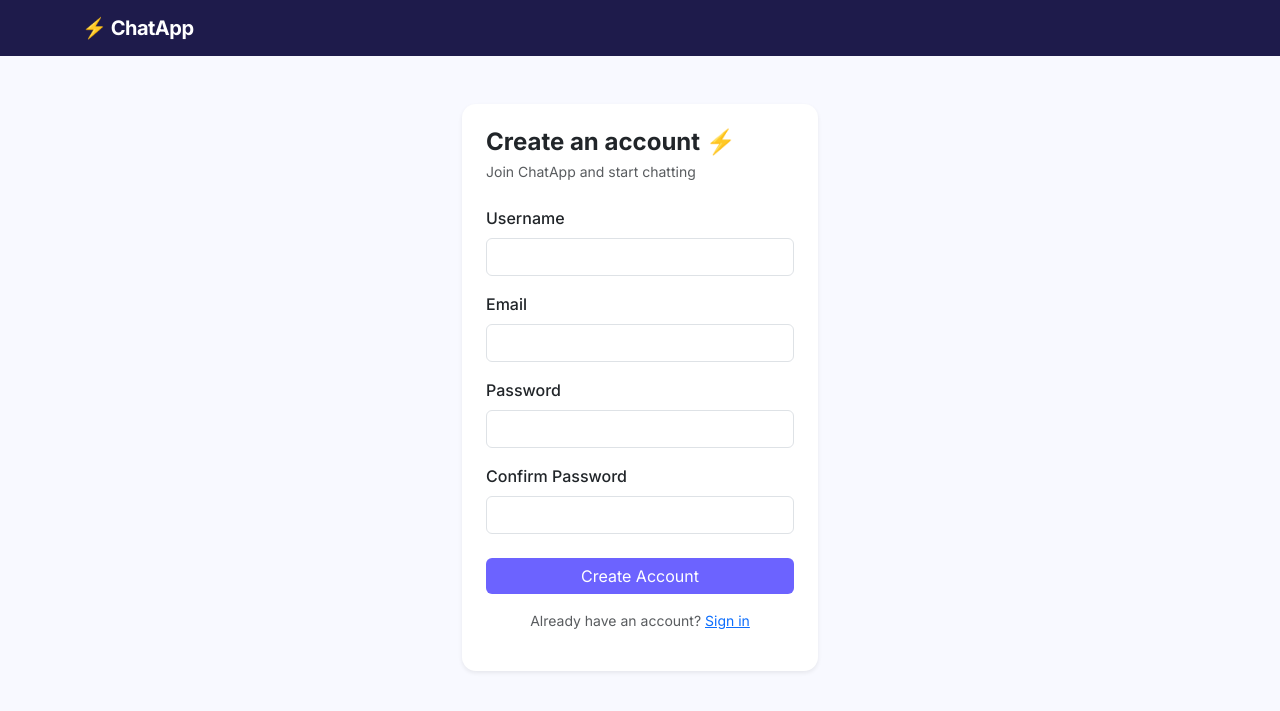
After one commit to hazelfury/chat-application, a Django app: page /register/ in a window 1280 px wide. The commit adds this page. Shown: the top 711 px of the page. Run offline with Django 5.2, Linux system fonts and the light colour scheme.

Commit message:
Week 2: User registration and Django Auth login

```diff
--- /dev/null
+++ b/chat/forms.py
@@ -0,0 +1,10 @@
+from django import forms
+from django.contrib.auth.models import User
+from django.contrib.auth.forms import UserCreationForm
+
+class RegisterForm(UserCreationForm):
+    email = forms.EmailField(required=True)
+
+    class Meta:
+        model = User
+        fields = ['username', 'email', 'password1', 'password2']
--- a/chat/templates/chat/login.html
+++ b/chat/templates/chat/login.html
@@ -17,6 +17,9 @@
         </div>
         {% if form.errors %}<div class="alert alert-danger small py-2">Invalid credentials.</div>{% endif %}
         <button type="submit" class="btn btn-brand w-100">Sign In</button>
+        <p class="text-center text-muted small mt-3">
+          Don't have an account? <a href="{% url 'register' %}">Register</a>
+        </p>
       </form>
     </div>
   </div>
--- /dev/null
+++ b/chat/templates/chat/register.html
@@ -0,0 +1,58 @@
+{% extends "base.html" %}
+{% block title %}Register{% endblock %}
+{% block content %}
+<div class="row justify-content-center mt-5">
+  <div class="col-md-4">
+    <div class="card border-0 shadow-sm p-4" style="border-radius:14px;">
+      <h4 class="fw-bold mb-1">Create an account ⚡</h4>
+      <p class="text-muted small mb-4">Join ChatApp and start chatting</p>
+      <form method="post">
+        {% csrf_token %}
+
+        <div class="mb-3">
+          <label class="form-label fw-medium">Username</label>
+          <input type="text" name="username" class="form-control
+            {% if form.username.errors %}is-invalid{% endif %}"
+            value="{{ form.username.value|default:'' }}"/>
+          {% for error in form.username.errors %}
+            <div class="invalid-feedback">{{ error }}</div>
+          {% endfor %}
+        </div>
+
+        <div class="mb-3">
+          <label class="form-label fw-medium">Email</label>
+          <input type="email" name="email" class="form-control
+            {% if form.email.errors %}is-invalid{% endif %}"
+            value="{{ form.email.value|default:'' }}"/>
+          {% for error in form.email.errors %}
+            <div class="invalid-feedback">{{ error }}</div>
+          {% endfor %}
+        </div>
+
+        <div class="mb-3">
+          <label class="form-label fw-medium">Password</label>
+          <input type="password" name="password1" class="form-control
+            {% if form.password1.errors %}is-invalid{% endif %}"/>
+          {% for error in form.password1.errors %}
+            <div class="invalid-feedback">{{ error }}</div>
+          {% endfor %}
+        </div>
+
+        <div class="mb-4">
+          <label class="form-label fw-medium">Confirm Password</label>
+          <input type="password" name="password2" class="form-control
+            {% if form.password2.errors %}is-invalid{% endif %}"/>
+          {% for error in form.password2.errors %}
+            <div class="invalid-feedback">{{ error }}</div>
+          {% endfor %}
+        </div>
+
+        <button type="submit" class="btn btn-brand w-100">Create Account</button>
+        <p class="text-center text-muted small mt-3">
+          Already have an account? <a href="{% url 'login' %}">Sign in</a>
+        </p>
+      </form>
+    </div>
+  </div>
+</div>
+{% endblock %}
--- a/chat/urls.py
+++ b/chat/urls.py
@@ -5,4 +5,5 @@ urlpatterns = [
     path('', views.index, name='index'),
     path('room/<slug:room_slug>/', views.room, name='room'),
     path('create-room/', views.create_room, name='create_room'),
+    path('register/', views.register, name='register'),
 ]
--- a/chat/views.py
+++ b/chat/views.py
@@ -2,6 +2,8 @@ from django.shortcuts import render, redirect, get_object_or_404
 from django.contrib.auth.decorators import login_required
 from django.utils.text import slugify
 from .models import Room
+from .forms import RegisterForm
+from django.contrib.auth import login
 
 @login_required
 def index(request):
@@ -23,3 +25,16 @@ def create_room(request):
             Room.objects.get_or_create(slug=slug, defaults={'name': name, 'description': description})
             return redirect('room', room_slug=slug)
     return render(request, 'chat/create_room.html')
+
+def register(request):
+    if request.user.is_authenticated:
+        return redirect('index')
+    if request.method == 'POST':
+        form = RegisterForm(request.POST)
+        if form.is_valid():
+            user = form.save()
+            login(request, user)
+            return redirect('index')
+    else:
+        form = RegisterForm()
+    return render(request, 'chat/register.html', {'form': form})
```
Also changed, not shown: db.sqlite3.
